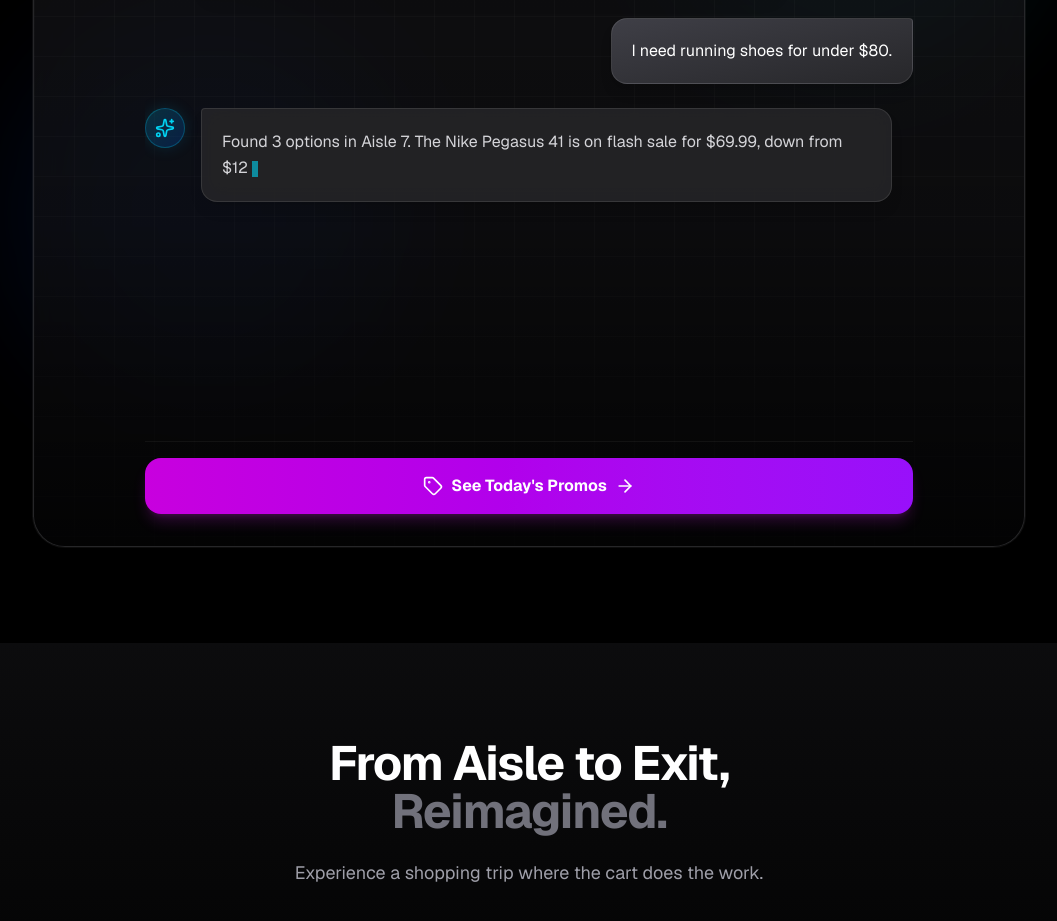
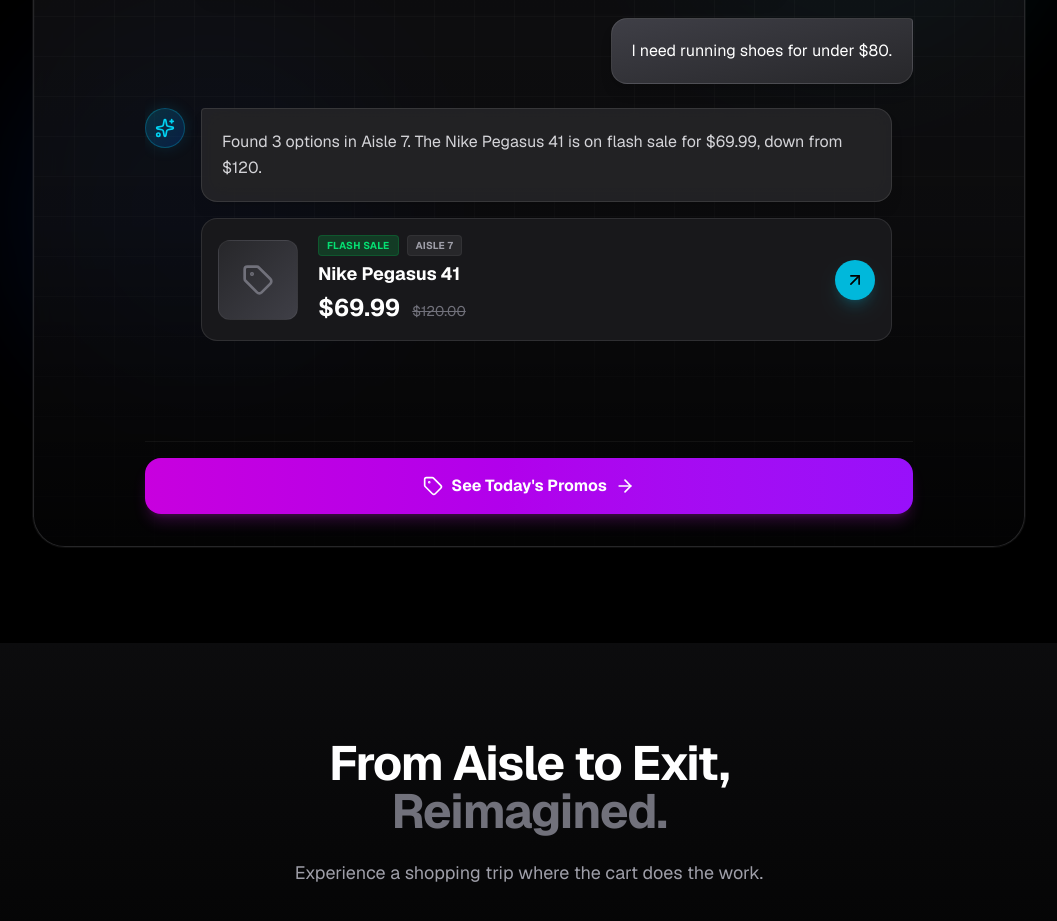
Before and after one commit to abdullahkhan155/vexa-mobile, a Next.js app: page / in a window 1280 px wide. Shown: the part 2200-3121 px from the top of the page, without its empty margins (111-1168 px from the left). Built offline with nearby package versions, Linux system fonts and the light colour scheme.

Commit message:
feat: make AI demo response almost instant

```diff
--- a/src/components/sections/InteractiveDemo.tsx
+++ b/src/components/sections/InteractiveDemo.tsx
@@ -39,11 +39,11 @@
 
     const startDemoSequence = async () => {
         // Step 1: User "types" and sends message
-        await new Promise(r => setTimeout(r, 800));
+        await new Promise(r => setTimeout(r, 100)); // Almost instant typing
         setChatStep(1);
 
         // Step 2: AI Starts Thinking
-        await new Promise(r => setTimeout(r, 600));
+        await new Promise(r => setTimeout(r, 100)); // Almost instant thinking start
         setChatStep(2);
 
         // Thinking Progress Simulation
@@ -56,7 +56,7 @@
 
         for (const state of thinkingStates) {
             setThinkingText(state);
-            await new Promise(r => setTimeout(r, 700));
+            await new Promise(r => setTimeout(r, 150)); // Very fast processing steps
         }
 
         // Step 3: AI Responds (Start Typewriter)
@@ -78,7 +78,7 @@
                     clearInterval(intervalId);
                     setIsTyping(false);
                 }
-            }, 30); // Typing speed
+            }, 8); // Super fast typing speed
 
             return () => clearInterval(intervalId);
         }
```
